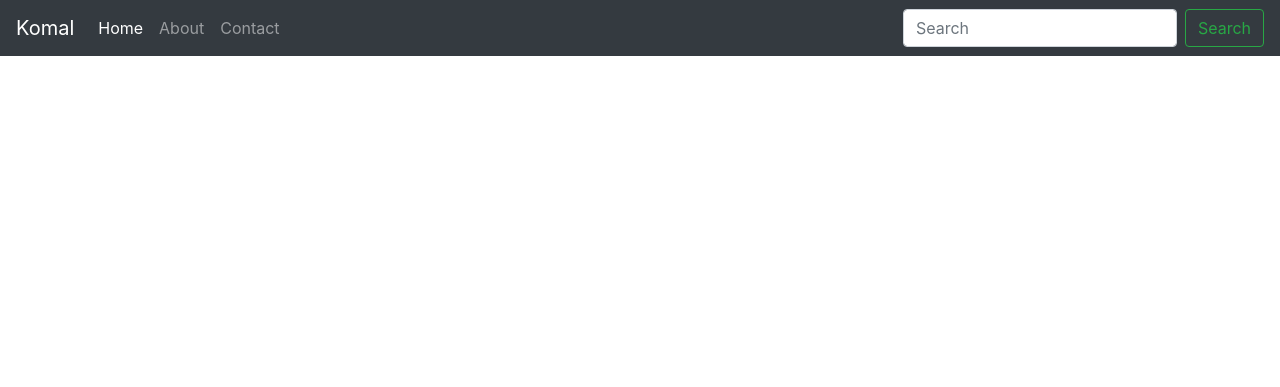
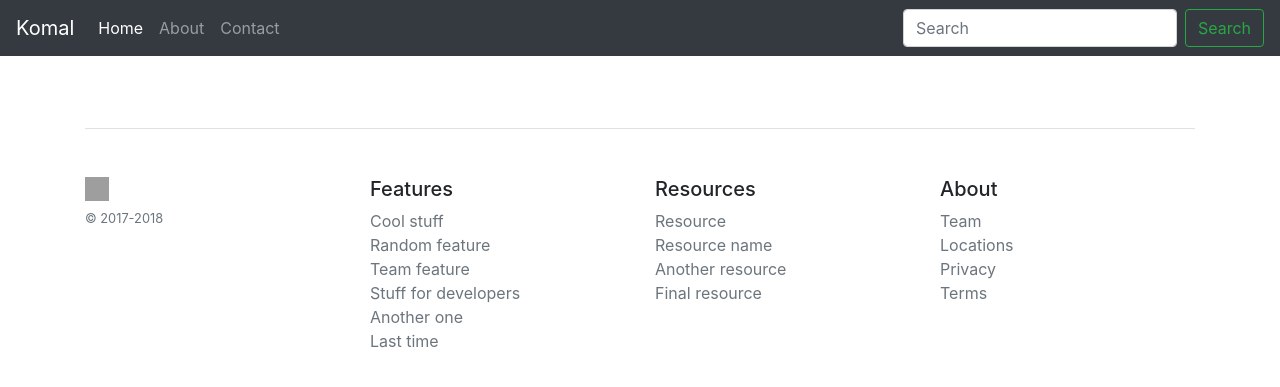
Before and after one commit to Dilipsa/blogtutorial, a Django app: page / in a window 1280 px wide. Shown: the top 387 px of the page. Run offline with Django 3.2, Linux system fonts and the light colour scheme; data that the repository does not hold is empty; some libraries are stand-ins or nearby versions; grey boxes are pictures that could not be loaded.

Commit message:
[Update]Footer

```diff
--- a/blog/templates/blog/post_list.html
+++ b/blog/templates/blog/post_list.html
@@ -62,6 +62,45 @@
 
     </main><!-- /.container -->
 
+    <div class="container">
+    <footer class="pt-4 my-md-5 pt-md-5 border-top">
+        <div class="row">
+          <div class="col-12 col-md">
+            <img class="mb-2" src="https://getbootstrap.com/assets/brand/bootstrap-solid.svg" alt="" width="24" height="24">
+            <small class="d-block mb-3 text-muted">&copy; 2017-2018</small>
+          </div>
+          <div class="col-6 col-md">
+            <h5>Features</h5>
+            <ul class="list-unstyled text-small">
+              <li><a class="text-muted" href="#">Cool stuff</a></li>
+              <li><a class="text-muted" href="#">Random feature</a></li>
+              <li><a class="text-muted" href="#">Team feature</a></li>
+              <li><a class="text-muted" href="#">Stuff for developers</a></li>
+              <li><a class="text-muted" href="#">Another one</a></li>
+              <li><a class="text-muted" href="#">Last time</a></li>
+            </ul>
+          </div>
+          <div class="col-6 col-md">
+            <h5>Resources</h5>
+            <ul class="list-unstyled text-small">
+              <li><a class="text-muted" href="#">Resource</a></li>
+              <li><a class="text-muted" href="#">Resource name</a></li>
+              <li><a class="text-muted" href="#">Another resource</a></li>
+              <li><a class="text-muted" href="#">Final resource</a></li>
+            </ul>
+          </div>
+          <div class="col-6 col-md">
+            <h5>About</h5>
+            <ul class="list-unstyled text-small">
+              <li><a class="text-muted" href="#">Team</a></li>
+              <li><a class="text-muted" href="#">Locations</a></li>
+              <li><a class="text-muted" href="#">Privacy</a></li>
+              <li><a class="text-muted" href="#">Terms</a></li>
+            </ul>
+          </div>
+        </div>
+      </footer>
+    </div>
     <!-- Bootstrap core JavaScript
     ================================================== -->
     <!-- Placed at the end of the document so the pages load faster -->
```
